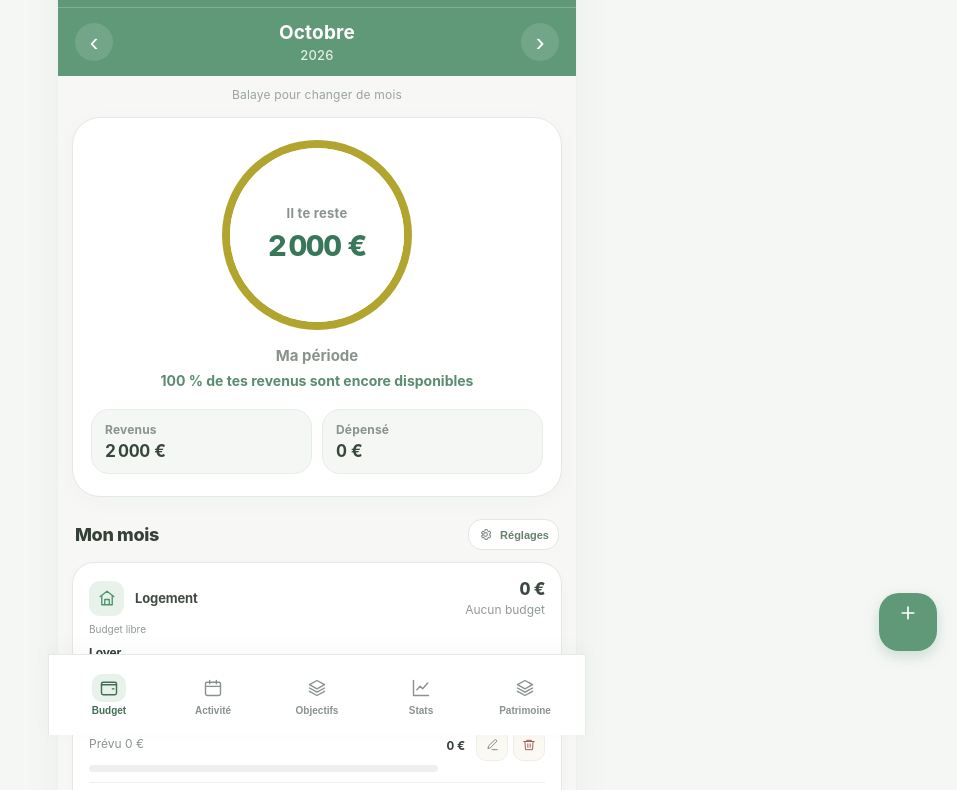
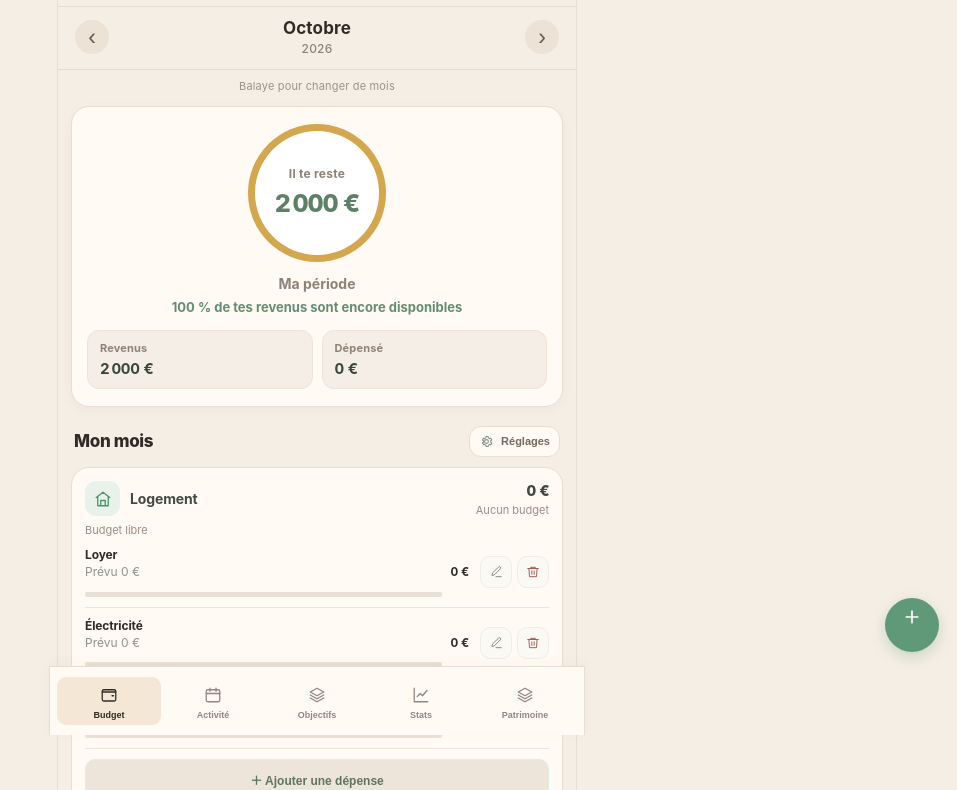
Before and after one commit to pierrehaultcoeur-creator/Budget-simple, a plain HTML site: page index.html in a window 1280 px wide. Shown: the part 65-855 px from the top of the page, without its empty margins (323-1280 px from the left). Drawn offline with Linux system fonts and the light colour scheme.

Commit message:
Align budget UI with reference app: ivory surface, compact category rows and multicolor rails

```diff
--- a/index.html
+++ b/index.html
@@ -136,6 +136,45 @@ body{background:var(--ref-bg);color:#354039}
 .reference-nav button.active{color:#416f55}.reference-nav button.active span{background:#e8f2eb}
 .nav-highlight{outline:2px solid #8db69b;outline-offset:3px;transition:outline-color .5s}
 @media(min-width:600px){.app{border-left:1px solid #edf0ed;border-right:1px solid #edf0ed}.reference-nav{border-left:1px solid #e6eae6;border-right:1px solid #e6eae6}}
+
+
+/* Design alignment pass: match the reference app's warm ivory, ink typography,
+   multicolour category marks, fine budget rails and compact navigation. */
+:root{--ref-green:#648c70;--ref-ink:#302b27;--ref-paper:#f5eee5;--ref-card:#fffaf4;--ref-line:#e7ddd1;--ref-muted:#93887d;--ref-red:#c74d55;--ref-orange:#ed7b4e;--ref-blue:#3599c8;--ref-teal:#259d9a;--ref-purple:#8a57b8}
+body{background:#f5eee5;color:var(--ref-ink);font-family:Inter,Roboto,"Helvetica Neue",system-ui,sans-serif}
+.app{background:var(--ref-paper);max-width:520px;padding:0 13px 106px;box-shadow:none}
+.top{background:#f5eee5;color:var(--ref-ink);margin:0 -13px;padding:15px 17px 12px;min-height:58px;border-bottom:1px solid #e6dcd0}
+.brand{color:var(--ref-ink);font-size:19px;letter-spacing:-.04em}.brand span{color:#8d8176;font-size:12px}
+.calendar-btn,.lang{color:var(--ref-ink);background:#fffaf4;border:1px solid #e7ddd1;box-shadow:none;border-radius:12px}
+.monthbar{background:#f5eee5;color:var(--ref-ink);margin:0 -13px;padding:11px 17px 13px;border:0;border-bottom:1px solid #e6dcd0}
+.monthbar button{background:#ece2d6;color:#665b51;width:34px;height:34px;border-radius:50%;font-size:23px}
+.month{color:var(--ref-ink);font-size:17px}.year{color:#8e8277;font-size:12px}.swipehint{color:#9d9288;margin:9px 0 13px;font-size:11px}
+.hero{background:#fffaf4;color:var(--ref-ink);border:1px solid var(--ref-line);border-radius:18px;padding:17px 15px;margin-bottom:17px;box-shadow:0 3px 12px #54402b09}
+.hero-layout{display:flex;flex-direction:column;align-items:stretch;gap:13px}
+.budget-ring{width:138px;height:138px;align-self:center;padding:7px;background:conic-gradient(#d4a64d var(--progress),#eee5d9 0)}
+.ring-label{font-size:12px;color:#8d8277}.ring-value{font-size:25px;color:#5d8166}
+.hero-details{width:100%;text-align:center}.hero-kicker{color:#8d8277;font-size:14px}.hero-progress-copy{color:#648c70;font-size:13px}
+.stats{gap:9px;margin-top:13px}.stat{background:#f4eee6;border:1px solid #eee4d8;border-radius:12px;padding:10px 12px;color:var(--ref-ink)}.stat small{color:#8e8277;font-size:11px}.stat b{font-size:15px}
+.edit-income{background:#ece4d9;color:#62574c;border-radius:11px;margin-top:10px}
+.sectionhead{margin:19px 3px 10px}.sectionhead h2{font-size:17px;color:var(--ref-ink);letter-spacing:-.02em}.customize-btn{background:#fffaf4;color:#76695e;border:1px solid var(--ref-line);border-radius:12px}
+.cards{gap:0;background:#fffaf4;border:1px solid var(--ref-line);border-radius:18px;overflow:hidden}
+.card{background:transparent;border:0;border-radius:0;padding:13px 13px 12px;box-shadow:none;border-bottom:1px solid #eee5da}
+.card:last-child{border-bottom:0}
+.cathead{gap:10px}.emoji{width:34px;height:34px;border-radius:50%;background:var(--cat-tint,#e9f3ec);color:var(--cat-color,#648c70);font-size:0}
+.emoji svg{width:19px;height:19px;stroke:currentColor}
+.card:nth-child(6n+1){--cat-color:#568e55;--cat-tint:#e4efdf}.card:nth-child(6n+2){--cat-color:#eb7c4d;--cat-tint:#fbe5d8}.card:nth-child(6n+3){--cat-color:#c94f56;--cat-tint:#f7dfe0}.card:nth-child(6n+4){--cat-color:#3299c8;--cat-tint:#dceef7}.card:nth-child(6n+5){--cat-color:#8b58b9;--cat-tint:#eee2f7}.card:nth-child(6n){--cat-color:#239b98;--cat-tint:#d9f0ec}
+.catname{font-size:14px;font-weight:750}.catamount strong{font-size:15px}.catamount small{font-size:11px;color:#9a8e83}
+.bar,.itembar{height:5px;background:#e9e0d6;margin-top:11px;border-radius:2px}.fill,.itemfill{background:var(--cat-color,#648c70);border-radius:2px}
+.sub{font-size:11px;color:#9a8e83}.row{border-color:#eee5da}.add{background:#eee5da;color:#5d7561;border-radius:10px}
+.reports-entry,.savings-card,.tip{border-radius:16px;box-shadow:none;background:#fffaf4;border-color:var(--ref-line)}
+.reports-entry-icon,.savings-icon{border-radius:50%;background:#eee5da;color:#648c70}
+.tip{background:#f0e9df;color:#554d43}.tip-text{border-color:#dfd4c8;color:#675b4e}.tip-head{font-size:14px}
+.fab{right:18px;bottom:83px;width:54px;height:54px;border-radius:50%;background:#648c70;box-shadow:0 5px 15px #385b4124}
+.reference-nav{background:#fffaf4;border-top:1px solid #e7ddd1;box-shadow:0 -3px 12px #51402c08;height:58px;padding:5px 7px calc(5px + env(safe-area-inset-bottom))}
+.reference-nav button{color:#92877c;height:48px;border-radius:9px;gap:2px}
+.reference-nav button span{height:25px;width:33px;border-radius:8px}.reference-nav button svg{width:18px;height:18px}
+.reference-nav button small{font-size:9px;color:inherit}.reference-nav button.active{color:#302b27;background:#f4e7d5}.reference-nav button.active span{background:transparent}
+@media(min-width:600px){.app{border-left:1px solid #e7ddd1;border-right:1px solid #e7ddd1}.reference-nav{border-left:1px solid #e7ddd1;border-right:1px solid #e7ddd1}}
 
 </style>
 </head>
```
